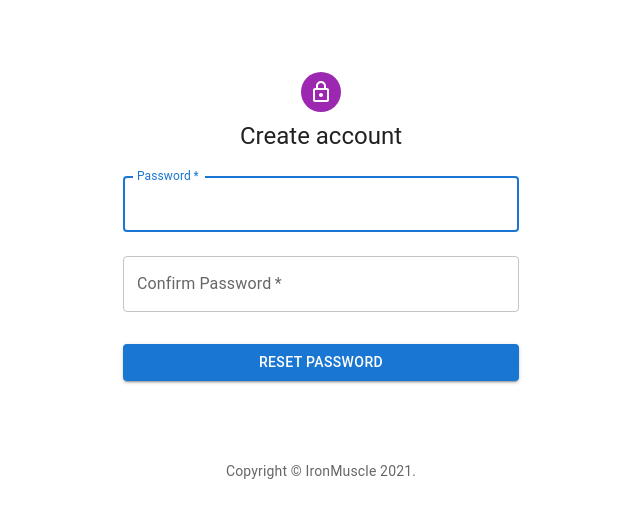
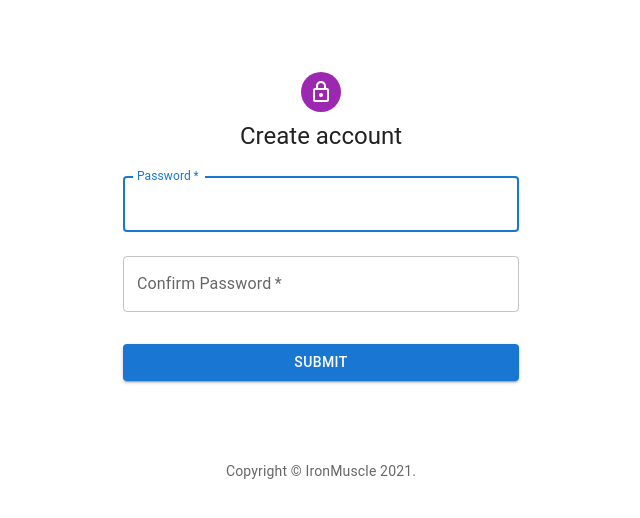
Before and after one commit to Viper488/ironmuscle-password, a React (Create React App) app: page /user/1/1 in a window 1280 px wide. Shown: the top 518 px of the page, without its empty margins (319-959 px from the left). Built offline with nearby package versions, Linux system fonts and the light colour scheme; no server answers.

Commit message:
finish creating account

```diff
--- a/src/User.js
+++ b/src/User.js
@@ -100,7 +100,7 @@ function User(props) {
                                 variant="contained"
                                 sx={{ mt: 3, mb: 2 }}
                             >
-                                Reset password
+                                Submit
                             </Button>
                         </Box>
                     </Box>
```
